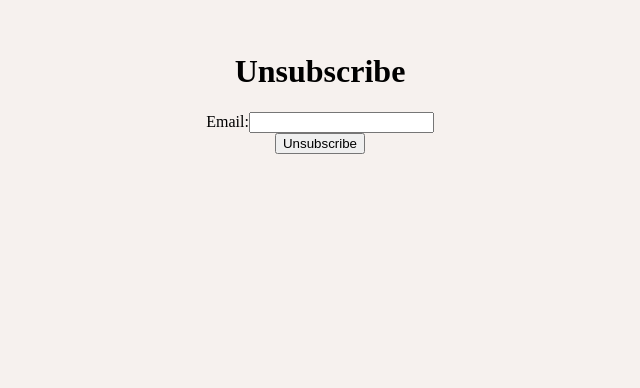
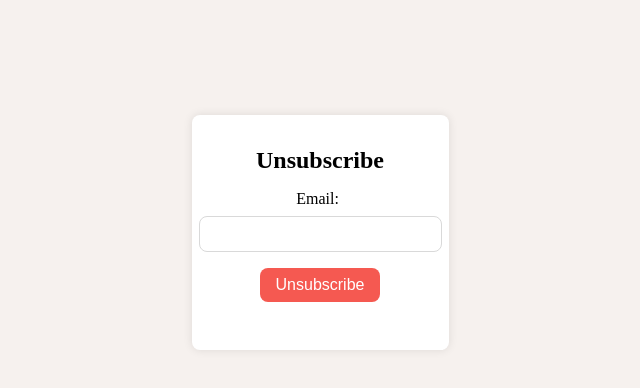
Before and after one commit to anshika9946/KEECHU, a React (Vite) app in the folder Client/: page /unsubscribe in a window 1280 px wide. Shown: the top 388 px of the page, without its empty margins (320-960 px from the left). Built offline with nearby package versions, Linux system fonts and the light colour scheme.

Commit message:
Updated frontend page design

```diff
--- /dev/null
+++ b/Client/src/pages/ComposeNewsletter.css
@@ -0,0 +1,38 @@
+.newsletter-container {
+    max-width: 600px;
+    margin: 0 auto;
+    padding: 20px;
+    background: #f5f5f5;
+    color: #333;
+    border-radius: 10px;
+    box-shadow: 0 4px 6px rgba(0, 0, 0, 0.1);
+    text-align: center;
+  }
+
+  .form-group {
+    text-align: left;
+    margin: 10px 0;
+  }
+
+  label {
+    margin-right: 5px;
+    display: block;
+    margin-bottom: 5px;
+  }
+
+  input[type="text"],
+  textarea {
+    width: 100%;
+    padding: 10px;
+    border: 1px solid #ccc;
+    border-radius: 5px;
+    color: #333;
+  }
+
+  .error-message {
+    color: #ff3333;
+  }
+
+  .success-message {
+    color: #33ff33;
+  }
--- a/Client/src/pages/ComposeNewsletter.jsx
+++ b/Client/src/pages/ComposeNewsletter.jsx
@@ -1,5 +1,6 @@
 import { useState } from 'react';
 import axios from 'axios';
+import './ComposeNewsletter.css'; // Import your CSS file
 
 function ComposeNewsletter() {
   const [subject, setSubject] = useState('');
@@ -11,7 +12,7 @@ function ComposeNewsletter() {
     e.preventDefault();
 
     try {
-      const response = await axios.post('https://keechu.onrender.com/api/send-newsletter', { // Updated the API endpoint
+      const response = await axios.post('https://keechu.onrender.com/api/send-newsletter', {
         subject,
         newsletterContent,
       });
@@ -28,9 +29,10 @@ function ComposeNewsletter() {
   };
 
   return (
-    <div>
+    <div className="newsletter-container">
       <h1>Compose Newsletter</h1>
       <form onSubmit={handleSubmit}>
+        <div className="form-group">
           <label htmlFor="subject">Subject:</label>
           <input
             type="text"
@@ -40,7 +42,9 @@ function ComposeNewsletter() {
             value={subject}
             onChange={(e) => setSubject(e.target.value)}
           />
+        </div>
 
+        <div className="form-group">
           <label htmlFor="newsletterContent">Newsletter Content (HTML):</label>
           <textarea
             id="newsletterContent"
@@ -48,18 +52,17 @@ function ComposeNewsletter() {
             required
             value={newsletterContent}
             onChange={(e) => setNewsletterContent(e.target.value)}
-        ></textarea>
-
-        <div id="email-error" style={{ color: 'red' }}>
-          {error}
+          />
         </div>
 
+        {error && <div className="error-message">{error}</div>}
+
+        <div className="form-group">
           <input type="submit" value="Send Newsletter" />
+        </div>
 
         {isNewsletterSent && (
-          <div style={{ color: 'green', marginTop: '10px' }}>
-            Newsletter sent successfully!
-          </div>
+          <div className="success-message">Newsletter sent successfully!</div>
         )}
       </form>
     </div>
--- /dev/null
+++ b/Client/src/pages/Unsubscribe.css
@@ -0,0 +1,59 @@
+.unsubscribe-container {
+    display: flex;
+    flex-direction: column;
+    align-items: center;
+    justify-content: center;
+    min-height: 50vh;
+    text-align: center;
+  }
+
+  .unsubscribe-box {
+    background-color: #ffffff;
+    padding: 1em;
+    border-radius: 0.5em;
+    box-shadow: 0 0 10px rgba(0, 0, 0, 0.1);
+  }
+
+  .unsubscribe-title {
+    font-size: 1.5rem;
+    margin: 1rem 0;
+  }
+
+  .unsubscribe-form {
+    display: flex;
+    flex-direction: column;
+    align-items: center;
+  }
+
+  .unsubscribe-label {
+    font-size: 1rem;
+    margin-bottom: 0.5rem;
+  }
+
+  .unsubscribe-input {
+    padding: 0.5rem;
+    border: 1px solid #d9d9d9;
+    border-radius: 0.5em;
+    width: 100%;
+    font-size: 1rem;
+  }
+
+  .unsubscribe-button {
+    background-color: #f55951;
+    border: none;
+    border-radius: 0.5em;
+    color: white;
+    padding: 0.5rem 1rem;
+    text-align: center;
+    text-decoration: none;
+    display: inline-block;
+    font-size: 1rem;
+    margin: 1rem 0;
+    cursor: pointer;
+  }
+
+  .unsubscribe-message {
+    font-size: 1rem;
+    margin-top: 1rem;
+    color: #f55951;
+  }
--- a/Client/src/pages/Unsubscribe.jsx
+++ b/Client/src/pages/Unsubscribe.jsx
@@ -1,5 +1,6 @@
 import { useState } from 'react';
 import axios from 'axios';
+import './Unsubscribe.css';
 
 function Unsubscribe() {
   const [email, setEmail] = useState('');
@@ -22,10 +23,11 @@ function Unsubscribe() {
   };
 
   return (
-    <div>
-      <h1>Unsubscribe</h1>
-      <form onSubmit={handleSubmit}>
-        <label htmlFor="email">Email:</label>
+    <div className="unsubscribe-container">
+      <div className="unsubscribe-box">
+        <h1 className="unsubscribe-title">Unsubscribe</h1>
+        <form onSubmit={handleSubmit} className="unsubscribe-form">
+          <label htmlFor="email" className="unsubscribe-label">Email:</label>
           <input
             type="email"
             id="email"
@@ -33,10 +35,12 @@ function Unsubscribe() {
             required
             value={email}
             onChange={(e) => setEmail(e.target.value)}
+            className="unsubscribe-input"
           />
-        <div>{message}</div>
-        <button type="submit">Unsubscribe</button>
+          <button type="submit" className="unsubscribe-button">Unsubscribe</button>
         </form>
+        <div className="unsubscribe-message">{message}</div>
+      </div>
     </div>
   );
 }
```
Lines whose indentation alone changed are shown as unchanged.
